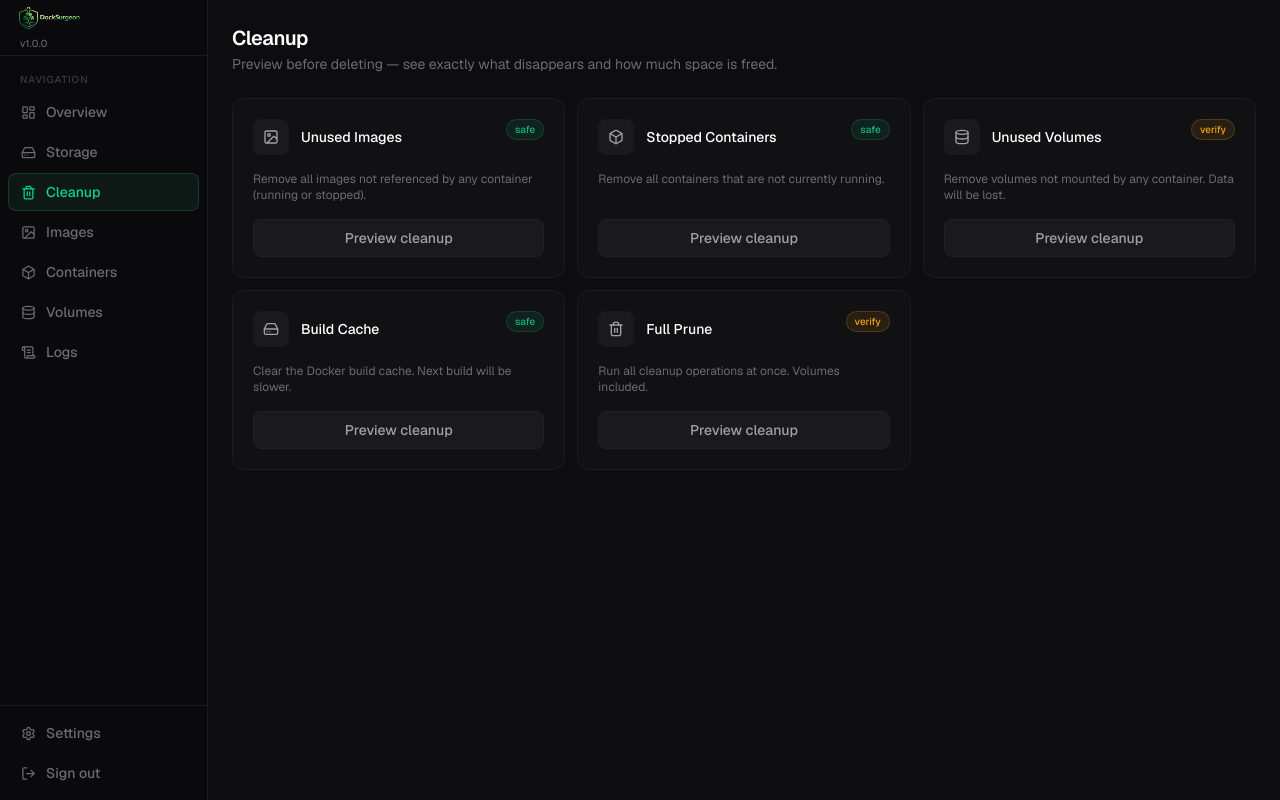
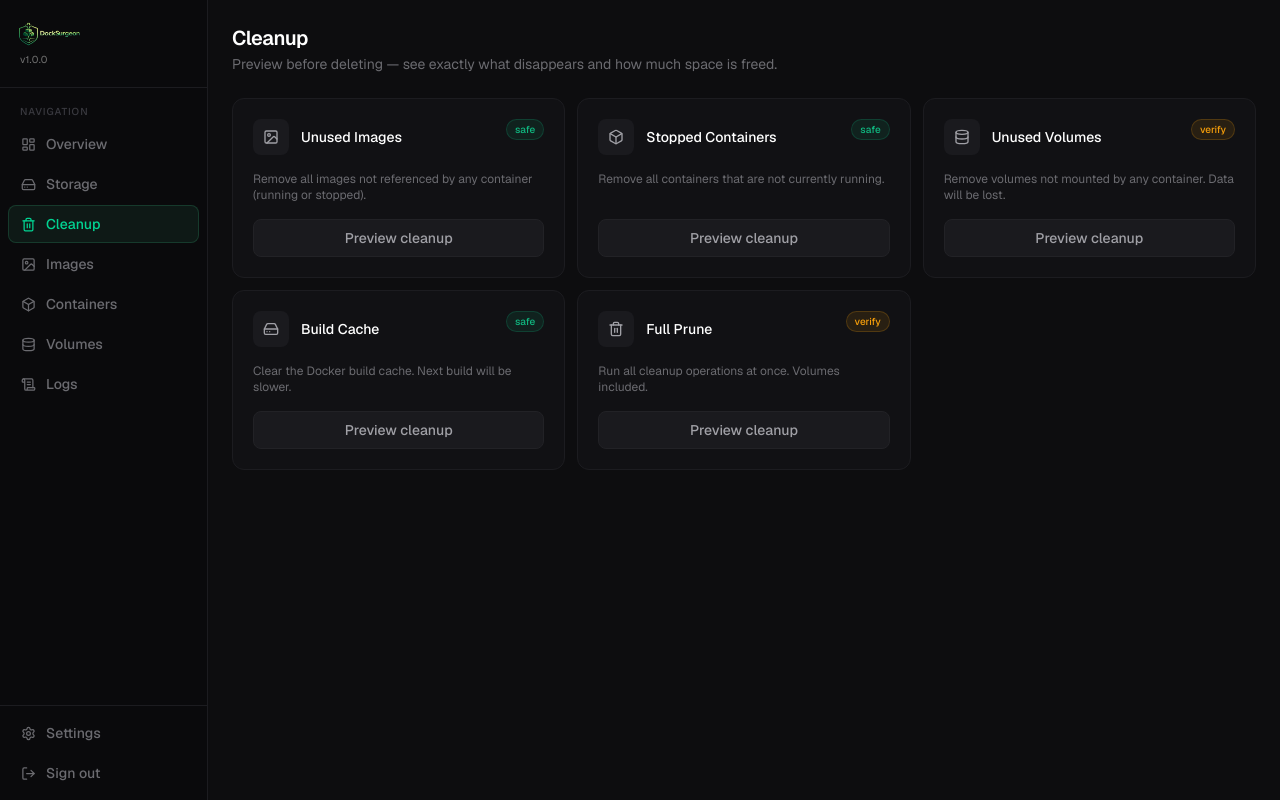
Before and after one commit to docksurgeon/docksurgeon, a Next.js app: page /cleanup in a window 1280 px wide. Built offline with nearby package versions, Linux system fonts and the light colour scheme.

Commit message:
Add vertical padding to dashboard sidebar logo container

```diff
--- a/src/components/layout/sidebar.tsx
+++ b/src/components/layout/sidebar.tsx
@@ -26,7 +26,7 @@ export function Sidebar() {
   return (
     <aside className="flex h-full w-52 shrink-0 flex-col" style={{ background: "#0a0a0c", borderRight: "1px solid #1c1c20" }}>
       {/* Logo */}
-      <div className="h-14 flex items-center px-4" style={{ borderBottom: "1px solid #1c1c20" }}>
+      <div className="py-5 px-4 flex flex-col justify-center" style={{ borderBottom: "1px solid #1c1c20" }}>
         <LogoMark />
       </div>
 
```
